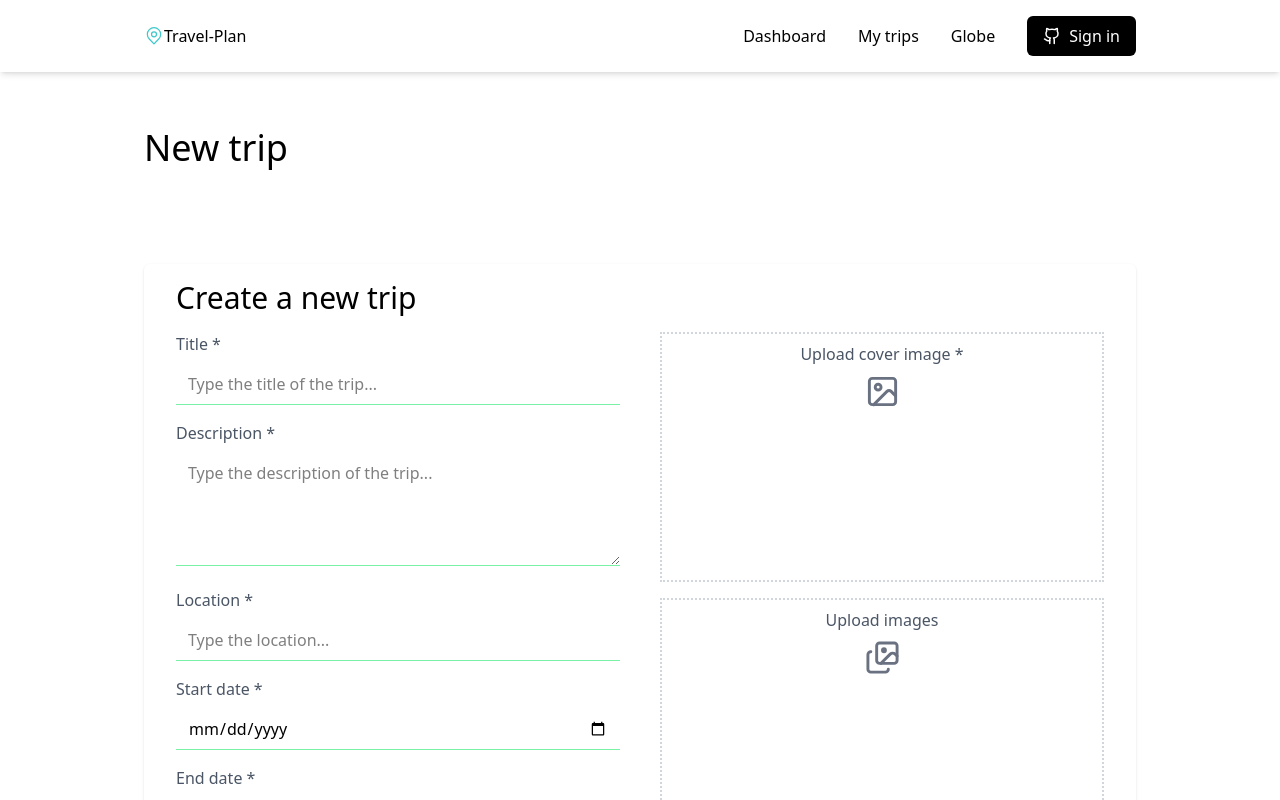
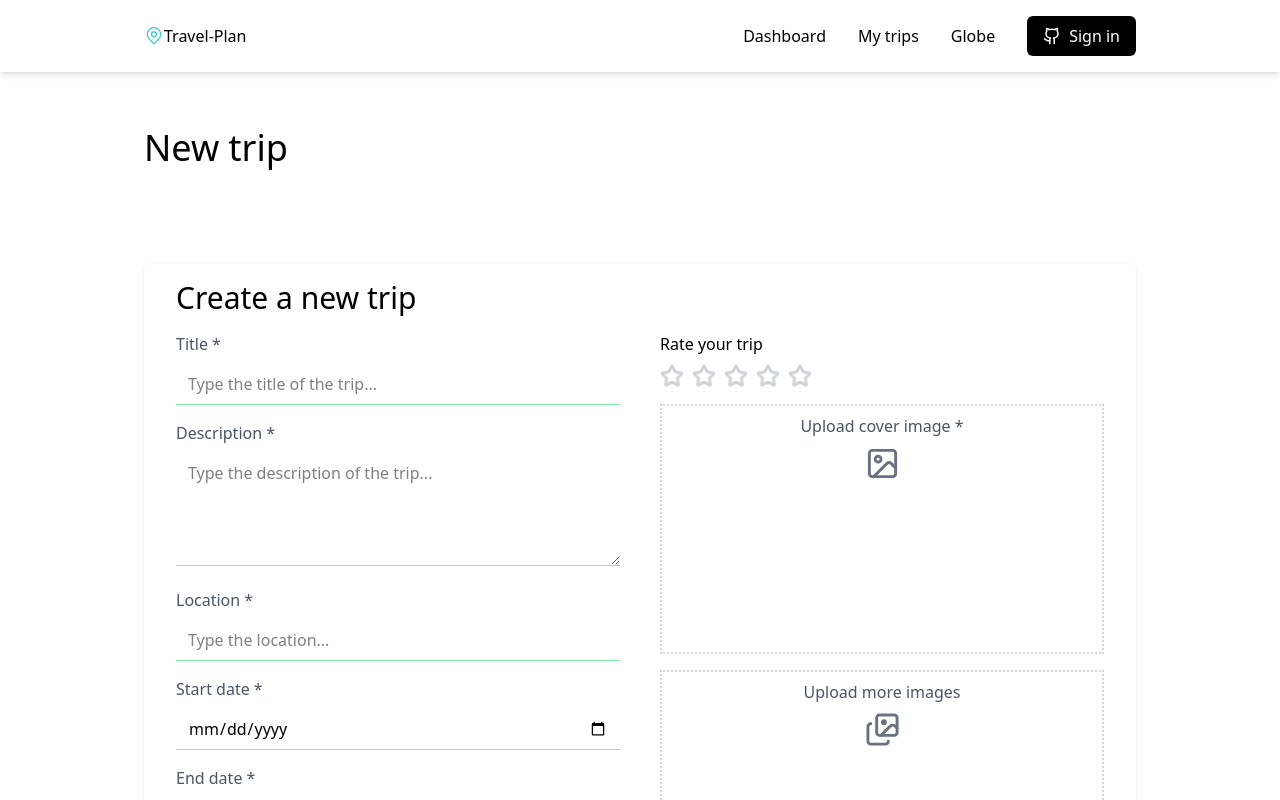
Before and after one commit to AlexLeiba/Travel-Plan-web-app, a Next.js app: page /my-trips/new-trip in a window 1280 px wide. Shown: the top 800 px of the page. Built offline with nearby package versions, Linux system fonts and the light colour scheme; no server answers.

Commit message:
star rate, upload images

```diff
--- a/app/(pages)/my-trips/edit-trip/[edit-trip]/page.tsx
+++ b/app/(pages)/my-trips/edit-trip/[edit-trip]/page.tsx
@@ -5,7 +5,7 @@ import { CardContent, NewTripCard } from '@/components/NewTripPage/NewTripCard';
 import { Button } from '@/components/ui/button';
 import { Input } from '@/components/ui/input';
 import { Spacer } from '@/components/ui/spacer';
-import React, { useEffect, useState } from 'react';
+import React, { useEffect, useMemo, useState } from 'react';
 import { Controller, FormProvider, useForm } from 'react-hook-form';
 import { zodResolver } from '@hookform/resolvers/zod';
 import { TripSchema, TripSchemaType } from '@/lib/schemas';
@@ -17,9 +17,9 @@ import axios from 'axios';
 import { parseDateInDefaultFormat } from '@/lib/parseDateInDefaultFormat';
 import { editTripAction } from '@/lib/server-actions/edit-trip';
 import { Loader } from '@/components/ui/loader';
-import { UploadImage } from '@/components/ui/UploadImage';
 import { UploadMultipleImage } from '@/components/ui/UploadMultipleImages';
 import { Toggle } from '@/components/ui/toggle';
+import { StarRate } from '@/components/ui/starRate';
 
 function EditTripPage() {
   const pathname = usePathname();
@@ -27,7 +27,6 @@ function EditTripPage() {
   const [creating, setCreating] = useState(false);
   const [selectedTrip, setSelectedTrip] = useState<Trip | null>(null);
   const [withLink, setWithLink] = useState(false);
-  console.log('🚀 ~ EditTripPage ~ selectedTrip:', selectedTrip);
 
   const tripId = pathname.split('/')[3];
 
@@ -59,6 +58,7 @@ function EditTripPage() {
     formState: { errors, isDirty },
     setValue,
     control,
+    setError,
   } = formMethods;
   console.log('🚀 ~ EditTripPage ~ errors:', errors);
 
@@ -109,9 +109,18 @@ function EditTripPage() {
   }, [isDirty]);
 
   async function onSubmit(formData: TripSchemaType) {
-    setCreating(true);
+    const startDate = new Date(formData.startDate);
+    const endDate = new Date(formData.endDate);
+
+    if (startDate >= endDate) {
+      setError('startDate', {
+        message: 'Start date must be before the End date',
+      });
+      return;
+    }
 
     try {
+      setCreating(true);
       await editTripAction(formData, tripId);
 
       toast.success('Trip updated successfully!');
@@ -134,6 +143,13 @@ function EditTripPage() {
       return !prevState;
     });
   }
+
+  const defaultCoverImage = useMemo(() => {
+    return {
+      url: selectedTrip?.imageUrl || '',
+      id: selectedTrip?.imageId || '',
+    };
+  }, [selectedTrip?.imageUrl, selectedTrip?.imageId]);
   return (
     <Container>
       <div className='flex  gap-4'>
@@ -217,6 +233,7 @@ function EditTripPage() {
                 />
 
                 <Spacer size={4} />
+
                 <div>
                   <Toggle handleChange={handleLinkChange} selected={withLink} />
                 </div>
@@ -244,17 +261,21 @@ function EditTripPage() {
               </div>
               <FormProvider {...formMethods}>
                 <div className='flex flex-col gap-4'>
-                  <UploadImage
+                  {/* Star rate */}
+                  <FormProvider {...formMethods}>
+                    <StarRate defaultValue={selectedTrip?.starRate || 0} />
+                  </FormProvider>
+
+                  <UploadMultipleImage
+                    type='single'
                     title='Upload cover image *'
-                    imageDefault={{
-                      url: selectedTrip?.imageUrl || '',
-                      id: selectedTrip?.imageId || '',
-                    }}
+                    fieldName='imageUrl'
+                    imageDefault={defaultCoverImage}
                   />
 
                   <UploadMultipleImage
                     type='multiple'
-                    title='Upload images'
+                    title='Upload more images'
                     fieldName='images'
                   />
                 </div>
--- a/app/(pages)/my-trips/new-trip/page.tsx
+++ b/app/(pages)/my-trips/new-trip/page.tsx
@@ -13,13 +13,13 @@ import React, { useState } from 'react';
 import { FormProvider, useForm } from 'react-hook-form';
 import { zodResolver } from '@hookform/resolvers/zod';
 import { TripSchema, TripSchemaType } from '@/lib/schemas';
-import { UploadImage } from '@/components/ui/UploadImage';
 import { Plane } from 'lucide-react';
 import { createTripAction } from '@/lib/server-actions/create-trip';
 import toast from 'react-hot-toast';
 import { useRouter } from 'next/navigation';
 import { Toggle } from '@/components/ui/toggle';
 import { UploadMultipleImage } from '@/components/ui/UploadMultipleImages';
+import { StarRate } from '@/components/ui/starRate';
 
 function NewTripPage() {
   const navigate = useRouter();
@@ -46,12 +46,25 @@ function NewTripPage() {
     register,
     handleSubmit,
     formState: { errors },
+    setError,
   } = formMethods;
+  console.log('🚀 ~ NewTripPage ~ errors:', errors);
 
   async function onSubmit(formData: TripSchemaType) {
-    setCreating(true);
+    const startDate = new Date(formData.startDate);
+    const endDate = new Date(formData.endDate);
+
+    if (startDate >= endDate) {
+      setError('startDate', {
+        message: 'Start date must be before the End date',
+      });
+      return;
+    }
 
     try {
+      // UPLOAD IMAGES
+
+      setCreating(true);
       await createTripAction(formData);
 
       toast.success('Trip created successfully!');
@@ -88,6 +101,7 @@ function NewTripPage() {
           >
             <GridContainer cols={2} gap={10}>
               <div className='flex flex-col gap-4'>
+                {/* Inputs */}
                 <Input
                   {...register('title')}
                   placeholder='Type the title of the trip...'
@@ -110,6 +124,7 @@ function NewTripPage() {
                   {...register('location')}
                 />
 
+                {/* Dates */}
                 <Input
                   min={'1993-01-01'}
                   placeholder=''
@@ -127,6 +142,7 @@ function NewTripPage() {
                   {...register('endDate')}
                 />
 
+                {/* Add link */}
                 <Spacer size={4} />
                 <div>
                   <Toggle handleChange={handleLinkChange} selected={withLink} />
@@ -154,17 +170,29 @@ function NewTripPage() {
               </div>
               <FormProvider {...formMethods}>
                 <div className='flex flex-col gap-4'>
-                  <UploadImage title='Upload cover image *' />
+                  {/* Star rate */}
+                  <FormProvider {...formMethods}>
+                    <StarRate />
+                  </FormProvider>
 
+                  {/* Upload cover image */}
+                  <UploadMultipleImage
+                    type='single'
+                    title='Upload cover image *'
+                    fieldName='imageUrl'
+                  />
+
+                  {/* Upload images */}
                   <UploadMultipleImage
                     type='multiple'
-                    title='Upload images'
+                    title='Upload more images'
                     fieldName='images'
                   />
                 </div>
               </FormProvider>
             </GridContainer>
 
+            {/* Submit button */}
             <Spacer size={2} />
             <Button
               disabled={creating}
--- /dev/null
+++ b/components/ui/starRate.tsx
@@ -0,0 +1,59 @@
+'use client';
+import { Star, X } from 'lucide-react';
+import { useEffect, useState } from 'react';
+import { useFormContext } from 'react-hook-form';
+
+const stars = new Array(5).fill(0);
+
+type Props = {
+  defaultValue?: number;
+};
+export function StarRate({ defaultValue }: Props) {
+  const { setValue } = useFormContext();
+  const [selectedStar, setSelectedStar] = useState(0);
+  const [starState, setStarState] = useState(0);
+
+  function handleStarClick(index: number) {
+    setSelectedStar(index);
+    setValue('starRate', index);
+  }
+
+  useEffect(() => {
+    setSelectedStar(defaultValue || 0);
+  }, [defaultValue]);
+  return (
+    <div className='flex items-start gap-2 flex-col'>
+      <div className='flex items-center gap-2'>
+        <p className='font-medium'>Rate your trip</p>
+        {selectedStar > 0 && (
+          <X onClick={() => setSelectedStar(0)} className='cursor-pointer' />
+        )}
+      </div>
+
+      <div className='flex items-center gap-2'>
+        {stars.map((_, index) => {
+          return (
+            <div
+              onMouseEnter={() => setStarState(index + 1)}
+              onMouseLeave={() => setStarState(0)}
+              key={index}
+              onClick={() => handleStarClick(index + 1)}
+              className='cursor-pointer'
+            >
+              <Star
+                className='stroke-3'
+                style={{
+                  color:
+                    selectedStar >= index + 1 || starState >= index + 1
+                      ? '#efce11'
+                      : '#D1D5DB',
+                }}
+              />
+            </div>
+          );
+        })}
+        {selectedStar > 0 && <p>{selectedStar}</p>}
+      </div>
+    </div>
+  );
+}
--- a/lib/schemas.ts
+++ b/lib/schemas.ts
@@ -26,7 +26,7 @@ export const TripSchema = z
     startDate: z.string().min(1, 'Start date is required'),
     endDate: z.string().min(1, 'End date is required'),
 
-    imageUrl: z.url().min(1, 'Image URL is required'),
+    imageUrl: z.string().min(1, 'Image URL is required'),
     imageId: z.string().min(1, 'Image ID is required'),
     images: z.array(
       z.object({
@@ -34,9 +34,24 @@ export const TripSchema = z
         imageId: z.string().optional(),
       })
     ),
+    starRate: z.number().optional(),
 
     isLinkSelected: z.boolean().optional(),
   })
+  // .refine(
+  //   (data) => {
+  //     const startDate = new Date(data.startDate).getTime();
+  //     const endDate = new Date(data.endDate).getTime();
+  //     console.log('🚀 ~ .refine ~ startDate:', startDate, endDate);
+
+  //     return startDate >= endDate;
+  //   },
+  //   {
+  //     path: ['startDate', 'endDate'],
+  //     message: 'Start date must be before the End date',
+  //   }
+  // )
+
   .and(discriminatedLinkSchema);
 
 export type TripSchemaType = z.infer<typeof TripSchema>;
--- a/lib/server-actions/create-trip.ts
+++ b/lib/server-actions/create-trip.ts
@@ -36,6 +36,7 @@ export async function createTripAction(formData: TripSchemaType) {
     const createdTrip: Trip | null = await prisma.trip.create({
       data: {
         // ...formData,
+        starRate: formData.starRate || 0,
         location: formData.location.trim(),
         title: formData.title.trim(),
         description: formData.description.trim(),
--- a/lib/server-actions/edit-trip.ts
+++ b/lib/server-actions/edit-trip.ts
@@ -28,7 +28,7 @@ export async function editTripAction(formData: TripSchemaType, tripId: string) {
     }
 
     const { isLinkSelected, ...formDataWithoutLink } = formData;
-    console.log('🚀 ~ editTripAction ~ isLinkSelected:', isLinkSelected);
+    console.log('isLinkSelected:', isLinkSelected);
 
     const imagesData = formData.images?.map((image) => ({
       userId: foundUser.id,
@@ -46,12 +46,15 @@ export async function editTripAction(formData: TripSchemaType, tripId: string) {
         startDate: new Date(formData.startDate),
         endDate: new Date(formData.endDate),
         userId: foundUser.id,
-        images:
-          imagesData && imagesData.length ? { create: imagesData } : undefined,
+        images: {
+          deleteMany: {},
+          create: imagesData || [],
+        },
+        starRate: formData.starRate || 0,
       },
     });
 
-    console.log('🚀 ~  updatedTrip:', updatedTrip);
+    console.log('🚀 ~  updatedTrip:\n\n\n', updatedTrip);
 
     if (!updatedTrip) {
       throw new Error('Failed to update trip');
```
Also changed, not shown: components/ui/UploadMultipleImages.tsx (+25 -12 lines).
